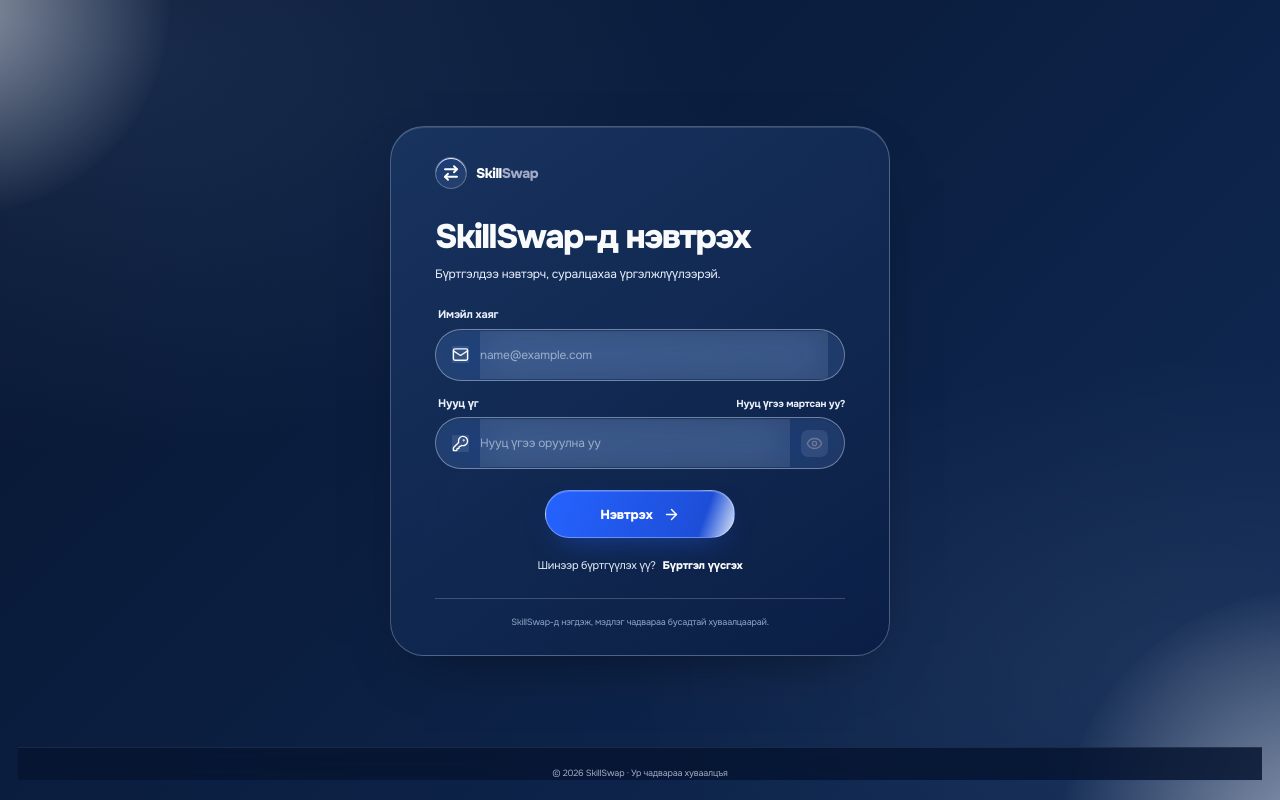
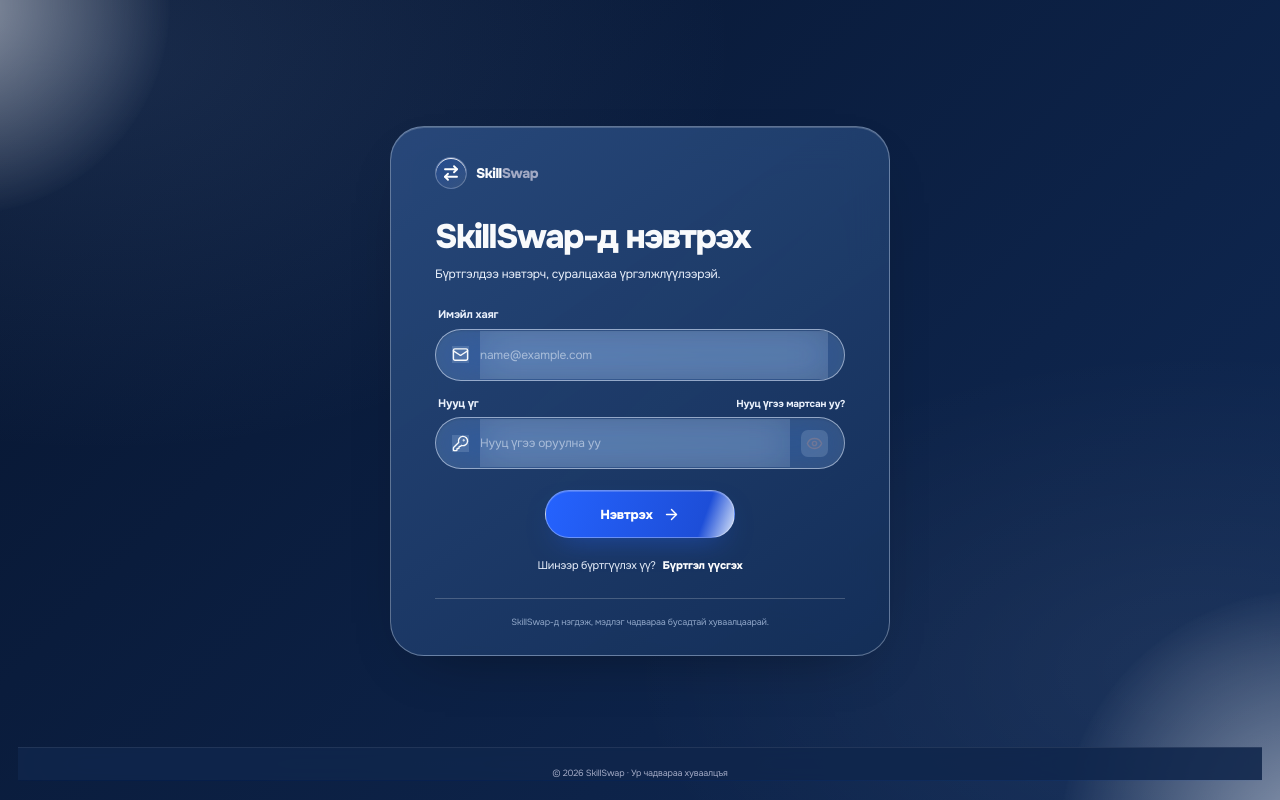
Before and after one commit to Tsetsge-dev/SkillSwap, a React (Vite) app in the folder frontend/: page /login in a window 1280 px wide. Built offline with nearby package versions, Linux system fonts and the light colour scheme.

Commit message:
Brighten SkillSwap navy and glass color palette

```diff
--- a/frontend/src/index.css
+++ b/frontend/src/index.css
@@ -1661,3 +1661,60 @@
     radial-gradient(ellipse at 94% 84%, rgba(255, 255, 255, .06), transparent 34%),
     linear-gradient(135deg, #07152F, #102A56) !important;
 }
+
+
+/* Brighter, softer SkillSwap palette */
+html, body {
+  background-color: #10264A !important;
+}
+body {
+  background:
+    radial-gradient(ellipse at 12% 0%, rgba(255,255,255,.16), transparent 40%),
+    radial-gradient(ellipse at 88% 18%, rgba(96,165,250,.20), transparent 36%),
+    radial-gradient(ellipse at 50% 100%, rgba(255,255,255,.09), transparent 44%),
+    linear-gradient(145deg, #142F59 0%, #1B3D70 50%, #10264A 100%) !important;
+  background-attachment: fixed;
+}
+body::before {
+  background:
+    radial-gradient(circle at 22% 32%, rgba(255,255,255,.09), transparent 30%),
+    radial-gradient(circle at 82% 72%, rgba(147,197,253,.12), transparent 28%) !important;
+}
+body .glass-panel, body .glass-hero, body .auth-layout {
+  background: linear-gradient(145deg, rgba(58,91,143,.72), rgba(24,53,96,.88) 58%, rgba(255,255,255,.09)) !important;
+  border-color: rgba(235,243,255,.34) !important;
+  box-shadow: 0 22px 60px -34px rgba(0,0,0,.48), inset 0 1px 0 rgba(255,255,255,.18) !important;
+}
+body .auth-layout {
+  background: linear-gradient(145deg, rgba(42,75,126,.92), rgba(20,47,88,.96)) !important;
+}
+body nav.site-nav, body nav[aria-label="Үндсэн цэс"] {
+  background: rgba(19,43,79,.92) !important;
+  border-color: rgba(235,243,255,.34) !important;
+}
+body footer, body .site-footer {
+  background: rgba(16,38,74,.88) !important;
+}
+body .auth-input-wrap {
+  background: rgba(218,232,252,.16) !important;
+  border-color: rgba(235,243,255,.52) !important;
+}
+body .auth-input-wrap input,
+body input:not([type="checkbox"]):not([type="radio"]),
+body textarea, body select {
+  background: rgba(218,232,252,.13) !important;
+  color: #FFFFFF !important;
+}
+body .auth-input-wrap > svg, body .auth-input-wrap button {
+  background: rgba(218,232,252,.16) !important;
+}
+body .text-slate-600, body .text-slate-500,
+body .text-gray-600, body .text-gray-500,
+body .text-zinc-600, body .text-neutral-600 {
+  color: #D4E1F4 !important;
+}
+body .border-slate-100, body .border-slate-200,
+body [class*="border-slate-200/"], body .border-indigo-100,
+body .border-violet-100, body .border-gray-200 {
+  border-color: rgba(235,243,255,.26) !important;
+}
```
